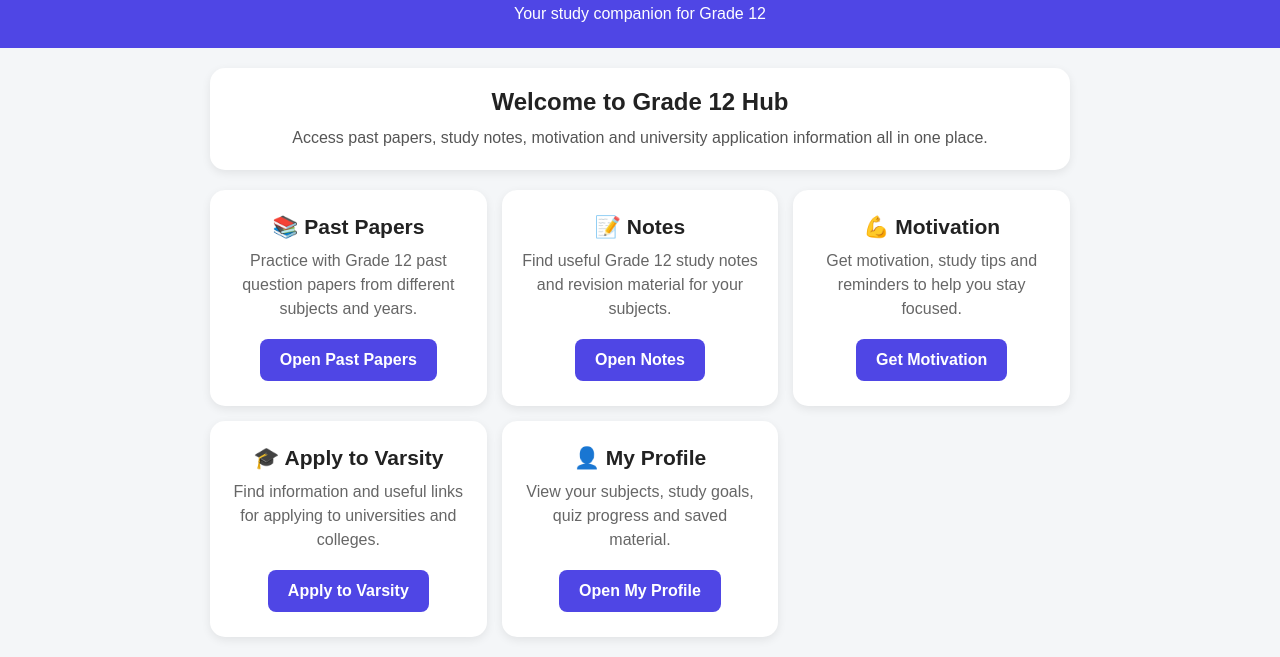
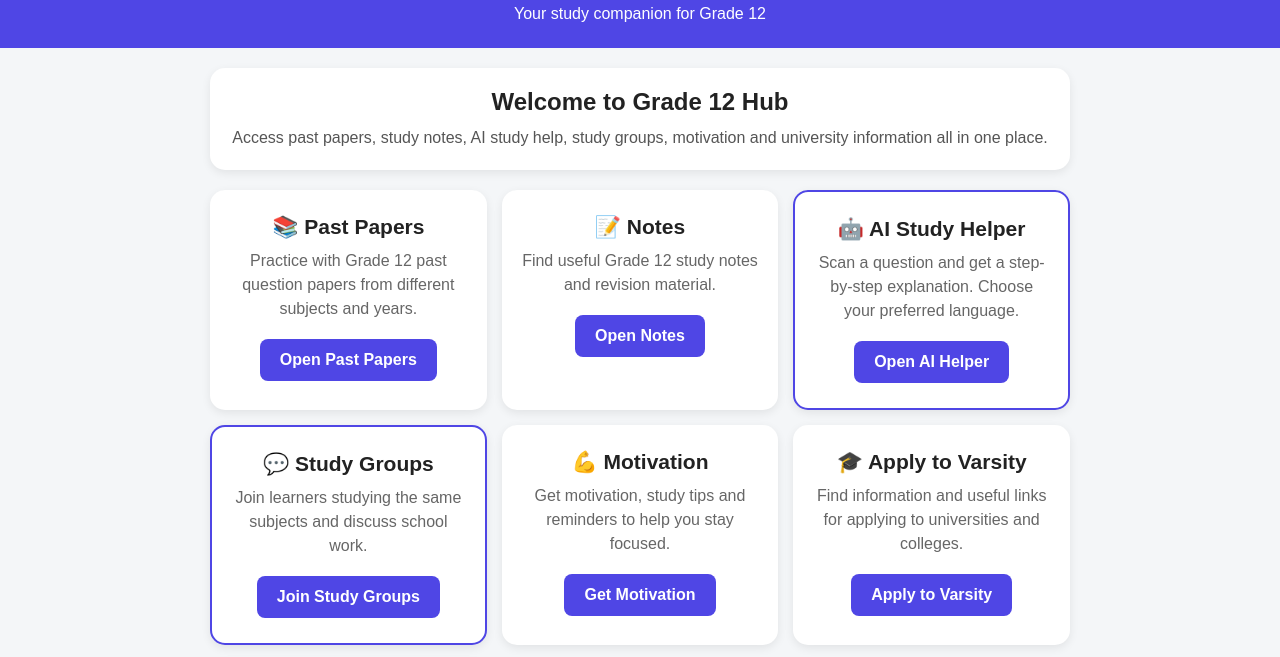
Before and after one commit to asanelen18-glitch/grade12-app, a plain HTML site: page index.html in a window 1280 px wide. Shown: the part 63-720 px from the top of the page. Drawn offline with Linux system fonts and the light colour scheme.

Commit message:
Update index.html

```diff
--- a/index.html
+++ b/index.html
@@ -105,6 +105,14 @@
             background: #3730a3;
         }
 
+        .ai-card {
+            border: 2px solid #4f46e5;
+        }
+
+        .group-card {
+            border: 2px solid #4f46e5;
+        }
+
         .motivation {
             margin-top: 20px;
             background: #111827;
@@ -138,6 +146,7 @@
             left: 0;
             width: 100%;
             height: 100%;
+
             background: rgba(0,0,0,0.65);
 
             display: none;
@@ -152,6 +161,7 @@
 
         .goal-popup {
             background: white;
+
             width: 100%;
             max-width: 450px;
 
@@ -182,6 +192,7 @@
 
         .goal-text {
             background: #eef2ff;
+
             color: #3730a3;
 
             padding: 15px;
@@ -195,7 +206,9 @@
 
         .popup-buttons {
             display: flex;
+
             gap: 10px;
+
             justify-content: center;
         }
 
@@ -215,11 +228,13 @@
 
         .start-button {
             background: #4f46e5;
+
             color: white;
         }
 
         .close-button {
             background: #e5e7eb;
+
             color: #333;
         }
 
@@ -231,9 +246,13 @@
 <body>
 
 
+<!-- ============================= -->
 <!-- GOAL POP-UP -->
+<!-- ============================= -->
 
-<div class="goal-overlay" id="goalOverlay">
+<div
+    class="goal-overlay"
+    id="goalOverlay">
 
     <div class="goal-popup">
 
@@ -250,13 +269,17 @@
             Keep working towards your goal!
         </p>
 
-        <div class="goal-text" id="goalMessage">
+        <div
+            class="goal-text"
+            id="goalMessage">
+
             Your study goal
+
         </div>
 
         <p>
-            💪 Stay focused.
-            📚 Keep studying.
+            💪 Stay focused.<br>
+            📚 Keep studying.<br>
             🌟 You can do it!
         </p>
 
@@ -265,13 +288,17 @@
             <button
                 class="popup-button start-button"
                 onclick="startStudying()">
+
                 📚 Start Studying
+
             </button>
 
             <button
                 class="popup-button close-button"
                 onclick="closeGoalPopup()">
+
                 Close
+
             </button>
 
         </div>
@@ -281,9 +308,16 @@
 </div>
 
 
+
+<!-- ============================= -->
+<!-- HEADER -->
+<!-- ============================= -->
+
 <header>
 
-    <h1>🎓 Grade 12 Hub</h1>
+    <h1>
+        🎓 Grade 12 Hub
+    </h1>
 
     <p>
         Your study companion for Grade 12
@@ -292,10 +326,13 @@
 </header>
 
 
+
 <div class="container">
 
 
+    <!-- ============================= -->
     <!-- WELCOME -->
+    <!-- ============================= -->
 
     <div class="welcome">
 
@@ -305,14 +342,18 @@
 
         <p>
             Access past papers, study notes,
-            motivation and university application
-            information all in one place.
+            AI study help, study groups,
+            motivation and university information
+            all in one place.
         </p>
 
     </div>
 
 
-    <!-- MAIN CARDS -->
+
+    <!-- ============================= -->
+    <!-- APP FEATURES -->
+    <!-- ============================= -->
 
     <div class="cards">
 
@@ -321,47 +362,111 @@
 
         <div class="card">
 
-            <h3>📚 Past Papers</h3>
+            <h3>
+                📚 Past Papers
+            </h3>
 
             <p>
-                Practice with Grade 12 past question
-                papers from different subjects and years.
+                Practice with Grade 12 past
+                question papers from different
+                subjects and years.
             </p>
 
             <a
                 href="past-papers.html"
                 class="button">
+
                 Open Past Papers
+
             </a>
 
         </div>
+
 
 
         <!-- NOTES -->
 
         <div class="card">
 
-            <h3>📝 Notes</h3>
+            <h3>
+                📝 Notes
+            </h3>
 
             <p>
                 Find useful Grade 12 study notes
-                and revision material for your subjects.
+                and revision material.
             </p>
 
             <a
                 href="notes.html"
                 class="button">
+
                 Open Notes
+
             </a>
 
         </div>
+
+
+
+        <!-- AI STUDY HELPER -->
+
+        <div class="card ai-card">
+
+            <h3>
+                🤖 AI Study Helper
+            </h3>
+
+            <p>
+                Scan a question and get a
+                step-by-step explanation.
+                Choose your preferred language.
+            </p>
+
+            <a
+                href="ai-helper.html"
+                class="button">
+
+                Open AI Helper
+
+            </a>
+
+        </div>
+
+
+
+        <!-- STUDY GROUPS -->
+
+        <div class="card group-card">
+
+            <h3>
+                💬 Study Groups
+            </h3>
+
+            <p>
+                Join learners studying the same
+                subjects and discuss school work.
+            </p>
+
+            <a
+                href="study-groups.html"
+                class="button">
+
+                Join Study Groups
+
+            </a>
+
+        </div>
+
 
 
         <!-- MOTIVATION -->
 
         <div class="card">
 
-            <h3>💪 Motivation</h3>
+            <h3>
+                💪 Motivation
+            </h3>
 
             <p>
                 Get motivation, study tips and
@@ -371,17 +476,22 @@
             <a
                 href="#"
                 class="button">
+
                 Get Motivation
+
             </a>
 
         </div>
+
 
 
         <!-- VARSITY -->
 
         <div class="card">
 
-            <h3>🎓 Apply to Varsity</h3>
+            <h3>
+                🎓 Apply to Varsity
+            </h3>
 
             <p>
                 Find information and useful links
@@ -391,17 +501,22 @@
             <a
                 href="#"
                 class="button">
+
                 Apply to Varsity
+
             </a>
 
         </div>
+
 
 
         <!-- USER PROFILE -->
 
         <div class="card">
 
-            <h3>👤 My Profile</h3>
+            <h3>
+                👤 My Profile
+            </h3>
 
             <p>
                 View your subjects, study goals,
@@ -411,7 +526,9 @@
             <a
                 href="profile.html"
                 class="button">
+
                 Open My Profile
+
             </a>
 
         </div>
@@ -420,11 +537,16 @@
     </div>
 
 
-    <!-- MOTIVATION SECTION -->
+
+    <!-- ============================= -->
+    <!-- MOTIVATION -->
+    <!-- ============================= -->
 
     <div class="motivation">
 
-        <h2>🌟 Keep Going!</h2>
+        <h2>
+            🌟 Keep Going!
+        </h2>
 
         <p>
             Your future is built by what you do today.
@@ -436,6 +558,11 @@
 
 </div>
 
+
+
+<!-- ============================= -->
+<!-- FOOTER -->
+<!-- ============================= -->
 
 <footer>
 
@@ -451,14 +578,11 @@
 
 
 
-<!-- JAVASCRIPT -->
+<!-- ============================= -->
+<!-- PROFILE / GOAL JAVASCRIPT -->
+<!-- ============================= -->
 
 <script>
-
-
-/*
-    LOAD THE LEARNER'S PROFILE
-*/
 
 function loadProfile() {
 
@@ -470,8 +594,7 @@ function loadProfile() {
 
 
     /*
-        If the learner has a name,
-        change the Home welcome message.
+        Show learner's name on Home.
     */
 
     if (name !== "") {
@@ -485,8 +608,8 @@ function loadProfile() {
 
 
     /*
-        If the learner has saved a goal,
-        show the goal popup.
+        Show goal message every time
+        the learner enters the app.
     */
 
     if (goal !== "") {
@@ -517,7 +640,7 @@ function loadProfile() {
 
 
 /*
-    CLOSE POP-UP
+    Close the goal message.
 */
 
 function closeGoalPopup() {
@@ -532,22 +655,14 @@ function closeGoalPopup() {
 
 
 /*
-    START STUDYING
+    Start studying.
+
+    For now this opens the Past Papers page.
 */
 
 function startStudying() {
 
-    /*
-        Close the message first.
-    */
-
     closeGoalPopup();
-
-
-    /*
-        Take the learner to
-        the Past Papers page.
-    */
 
     window.location.href =
         "past-papers.html";
@@ -557,7 +672,7 @@ function startStudying() {
 
 
 /*
-    RUN WHEN THE HOME PAGE OPENS
+    Run when Home opens.
 */
 
 window.addEventListener(
@@ -565,12 +680,13 @@ window.addEventListener(
     loadProfile
 );
 
-
 </script>
 
 
 
+<!-- ============================= -->
 <!-- SERVICE WORKER -->
+<!-- ============================= -->
 
 <script>
 
```
